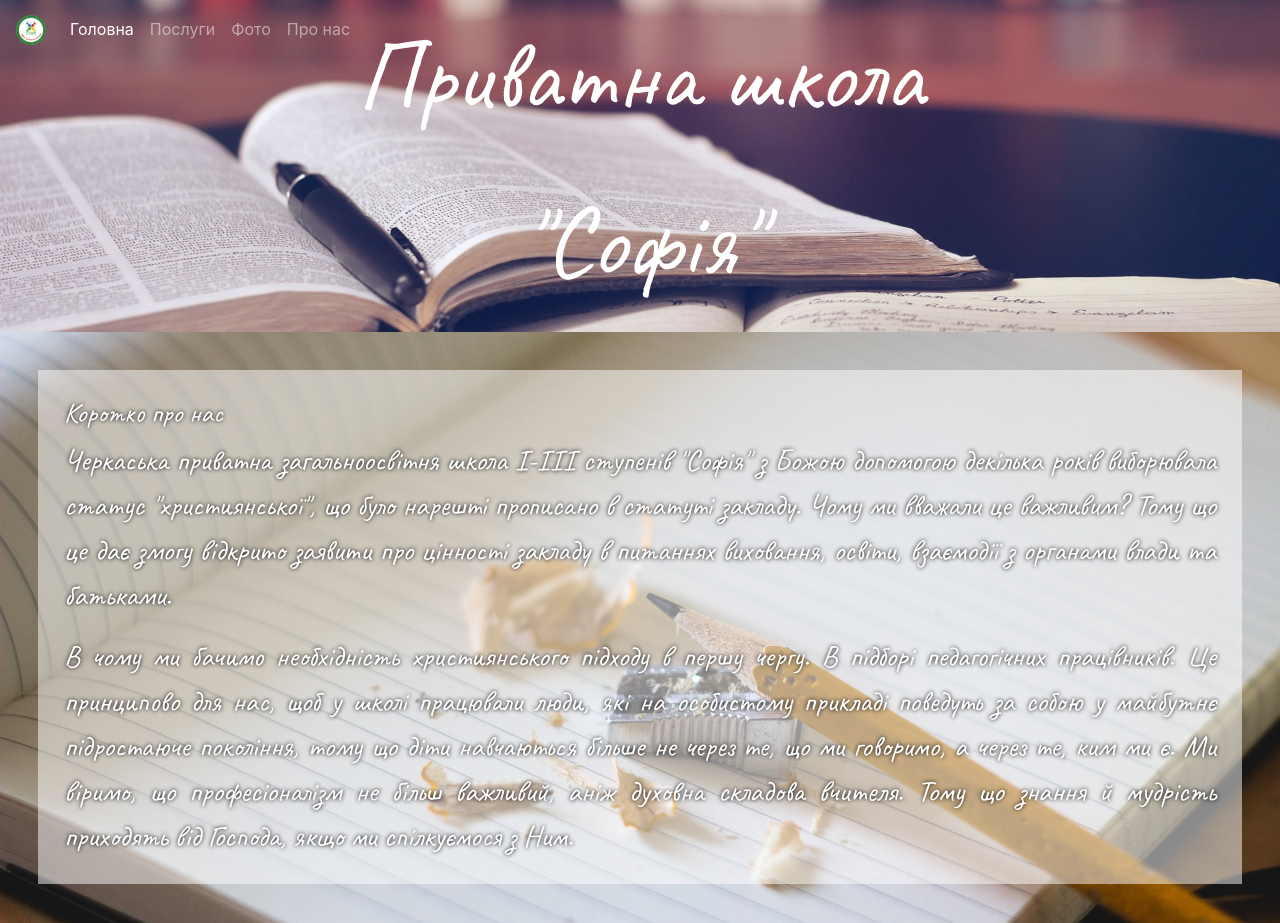
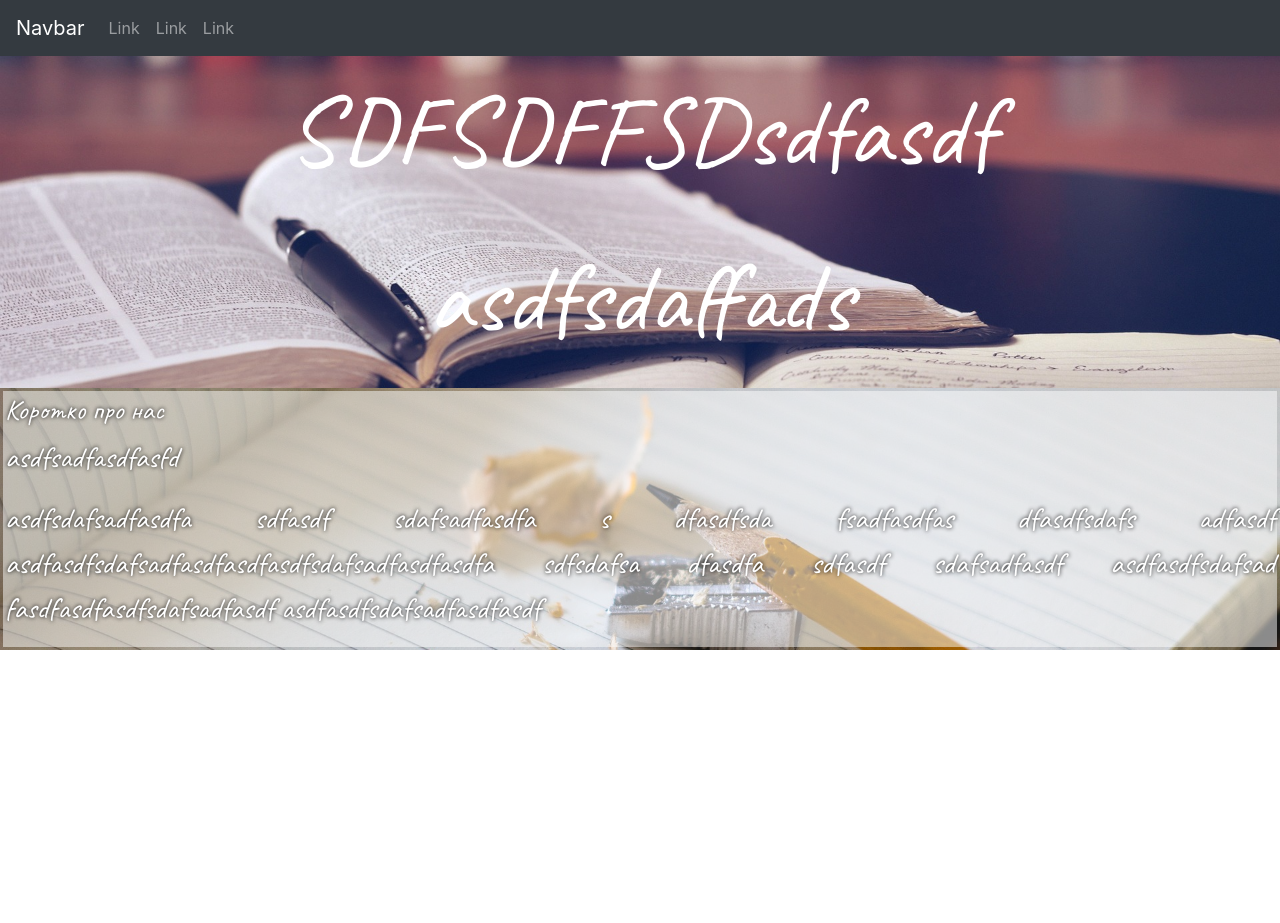
Before and after one commit to devbracestudio/devbracestudio.github.io, a plain HTML site: page index.html in a window 1280 px wide. After the commit the page ends 800 px from the top, so only its background shows below. Drawn offline with nearby package versions, Linux system fonts and the light colour scheme.

Commit message:
Update files

```diff
--- a/css/style.css
+++ b/css/style.css
@@ -1,5 +1,6 @@
-.navbar navbar-expand-lg navbar-dark stiky-top {
+.navbar navbar-expand-lg navbar-dark fixed-top {
   background:rgba(255, 255, 255, 0);   /* for latest browsers */
+
 }
 
 .intro {
@@ -36,7 +37,7 @@
 .about_background{
   background:rgba(255, 255, 255, 0.5);
   text-shadow: #000000 0 0 4px;
-  margin: 3vw;
+  margin: 3px;
 }
 
 .about_text{
@@ -46,8 +47,5 @@
   font-size: 30px;
   font-family: 'Caveat', cursive;
   text-align: justify;
-  margin-left:2vw;
-  margin-right:2vw;
-  margin-top: 2vw;
-  margin-bottom: 2vw;
+  margin:2px;
 }
--- a/index.html
+++ b/index.html
@@ -11,34 +11,29 @@
     <title>Hello, world!</title>
   </head>
   <body>
-    <nav class="navbar navbar-expand-lg navbar-dark fixed-top">
-        <a href="#" class="navbar-brand">
-          <img src="image/logoFull.png" width="30" height="30">
-        </a>
-        <button class="navbar-toggler" type="button" data-toggle="collapse" data-target="#navbarSupportedContent" aria-controls="navbarSupportedConten" aria-expanded="false" aria-label="Toggle navigation">
+    <nav class="navbar navbar-expand-md bg-dark navbar-dark">
+      <a class="navbar-brand" href="#">Navbar</a>
+      <button class="navbar-toggler" type="button" data-toggle="collapse" data-target="#collapsibleNavbar">
         <span class="navbar-toggler-icon"></span>
       </button>
-        <div class="collapse navbar-collapse" id="navbarSupportedContent">
-            <ul class="navbar-nav mr-auto">
-                <li class="nav-item active">
-                    <a href="#" class="nav-link">Головна</a>
+      <div class="collapse navbar-collapse" id="collapsibleNavbar">
+        <ul class="navbar-nav">
+          <li class="nav-item">
+            <a class="nav-link" href="#">Link</a>
           </li>
           <li class="nav-item">
-                    <a href="projects.html" class="nav-link">Послуги</a>
+            <a class="nav-link" href="#">Link</a>
           </li>
           <li class="nav-item">
-                    <a href="about.html" class="nav-link">Фото</a>
-                </li>
-                <li class="nav-item">
-                    <a href="about.html" class="nav-link">Про нас</a>
+            <a class="nav-link" href="#">Link</a>
           </li>
         </ul>
       </div>
     </nav>
     <div class="intro">
       <div class="intro_text">
-        <p>Приватна школа</p>
-        <p>"Софія"</p>
+        <p>SDFSDFFSDsdfasdf</p>
+        <p>asdfsdaffads</p>
       </div>
     </div>
     <div class="row">
@@ -47,8 +42,8 @@
         <div class="about_background">
           <div class="about_text">
             <h3>Коротко про нас</h3>
-            <p>Черкаська приватна загальноосвітня школа І-ІІІ ступенів "Софія" з Божою допомогою декілька років виборювала статус "християнської", що було нарешті прописано в статуті закладу. Чому ми вважали це важливим? Тому що це дає змогу відкрито заявити про цінності закладу в питаннях виховання, освіти, взаємодії з органами влади та батьками.</p>
-            <p>В чому ми бачимо необхідність християнського підходу в першу чергу. В підборі педагогічних працівників. Це принципово для нас, щоб у школі працювали люди, які на особистому прикладі поведуть за собою у майбутнє підростаюче покоління, тому що діти навчаються більше не через те, що ми говоримо, а через те, ким ми є. Ми віримо, що професіоналізм не більш важливий, аніж духовна складова вчителя. Тому що знання й мудрість приходять від Господа, якщо ми спілкуємося з Ним.</p>
+            <p>asdfsadfasdfasfd</p>
+            <p>asdfsdafsadfasdfa sdfasdf sdafsadfasdfa s dfasdfsda fsadfasdfas dfasdfsdafs adfasdf asdfasdfsdafsadfasdfasdfasdfsdafsadfasdfasdfa sdfsdafsa dfasdfa sdfasdf sdafsadfasdf asdfasdfsdafsad fasdfasdfasdfsdafsadfasdf asdfasdfsdafsadfasdfasdf</p>
           </div>
         <div>
       </div>
```
Lines whose indentation alone changed are shown as unchanged.
